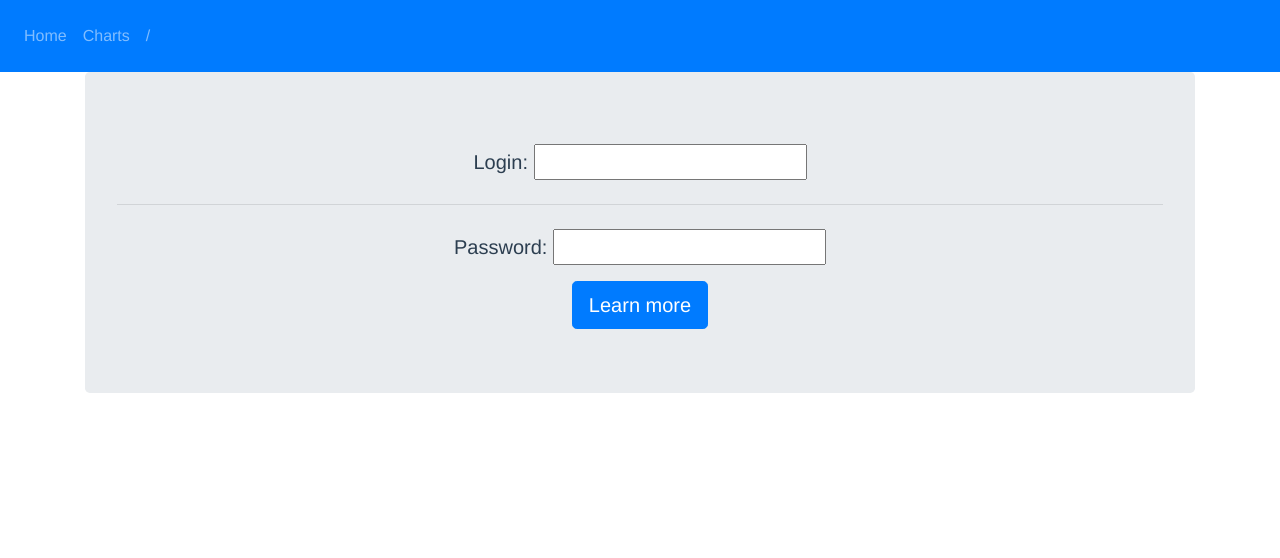
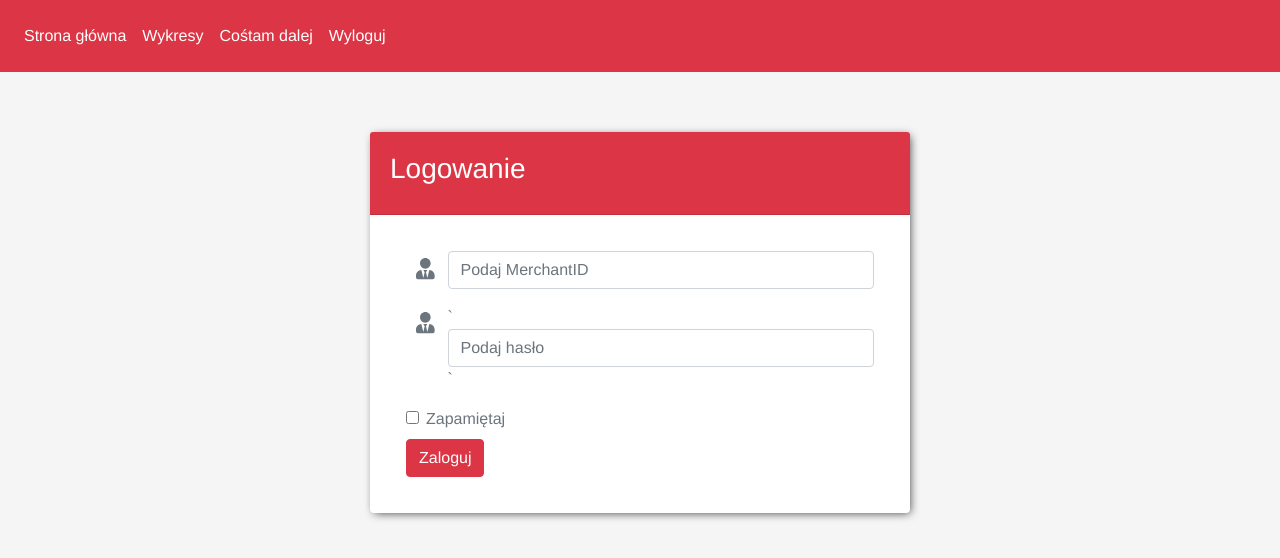
Before and after one commit to ethArek/vue-app-hackathon, a Vue app in the folder vue-app/: page /#/ in a window 1280 px wide. Shown: the top 558 px of the page. Built offline with nearby package versions, Linux system fonts and the light colour scheme.

Commit message:
test heroku

```diff
--- a/vue-app/index.html
+++ b/vue-app/index.html
@@ -4,6 +4,11 @@
     <meta charset="utf-8">
     <meta name="viewport" content="width=device-width,initial-scale=1.0">
     <link rel="stylesheet" href="https://stackpath.bootstrapcdn.com/bootstrap/4.3.1/css/bootstrap.min.css" integrity="sha384-ggOyR0iXCbMQv3Xipma34MD+dH/1fQ784/j6cY/iJTQUOhcWr7x9JvoRxT2MZw1T" crossorigin="anonymous">
+    <style>
+      body {
+        background-color: #f5f5f5;
+      }
+    </style>
     <title>vue-app</title>
   </head>
   <body>
--- a/vue-app/package.json
+++ b/vue-app/package.json
@@ -10,6 +10,9 @@
     "build": "node build/build.js"
   },
   "dependencies": {
+    "@fortawesome/fontawesome-svg-core": "^1.2.17",
+    "@fortawesome/free-solid-svg-icons": "^5.8.1",
+    "@fortawesome/vue-fontawesome": "^0.1.6",
     "bootstrap": "^4.3.1",
     "chart.js": "^2.8.0",
     "vue": "^2.5.2",
--- a/vue-app/src/App.vue
+++ b/vue-app/src/App.vue
@@ -31,7 +31,6 @@ export default {
   font-family: "Avenir", Helvetica, Arial, sans-serif;
   -webkit-font-smoothing: antialiased;
   -moz-osx-font-smoothing: grayscale;
-  text-align: center;
-  color: #2c3e50;
+  color: #6c757d;
 }
 </style>
--- a/vue-app/src/components/Chart.vue
+++ b/vue-app/src/components/Chart.vue
@@ -1,6 +1,13 @@
 <template>
   <div class="chart">
-    <canvas id="planet-chart"></canvas>
+    <div class="card">
+      <div class="card-header">
+        Jakiś tam wykres
+      </div>
+      <div class="card-body">
+        <canvas id="planet-chart"></canvas>
+      </div>
+    </div>
   </div>
 </template>
 
@@ -32,4 +39,14 @@ export default {
 </script>
 
 <!-- Add "scoped" attribute to limit CSS to this component only -->
-<style scoped></style>
+<style scoped>
+.chart {
+  margin-top: 20px;
+}
+
+.card {
+  -webkit-box-shadow: 2px 2px 10px -2px rgba(0, 0, 0, 0.75);
+  -moz-box-shadow: 2px 2px 10px -2px rgba(0, 0, 0, 0.75);
+  box-shadow: 2px 2px 10px -2px rgba(0, 0, 0, 0.75);
+}
+</style>
--- a/vue-app/src/components/Home.vue
+++ b/vue-app/src/components/Home.vue
@@ -1,17 +1,63 @@
 <template>
   <div id="app">
-    <div class="jumbotron">
-      <h1 class="display-4"></h1>
-      <p class="lead">
-        Login:
-        <input />
-      </p>
-      <hr class="my-4" />
-      <p class="lead">
-        Password:
-        <input />
-      </p>
-      <a class="btn btn-primary btn-lg" href="#" role="button">Learn more</a>
+    <div class="row">
+      <div class="col-3"></div>
+      <div class="col-6">
+        <div class="card border-0">
+          <div class="card-header bg-danger">
+            <h3 class="text-white">Logowanie</h3>
+          </div>
+          <div class="card-body">
+            <form class="p-3">
+              <div class="form-group">
+                <div class="row">
+                  <div class="col-1">
+                    <font-awesome-icon icon="user-tie" size="lg" />
+                  </div>
+                  <div class="col-11">
+                    <input
+                      type="email"
+                      class="form-control"
+                      id="exampleInputEmail1"
+                      aria-describedby="emailHelp"
+                      placeholder="Podaj MerchantID"
+                    />
+                  </div>
+                </div>
+              </div>
+              <div class="form-group">
+                <div class="row">
+                  <div class="col-1">
+                    <font-awesome-icon icon="user-tie" size="lg" />
+                  </div>
+                  <div class="col-11">
+                    `<input
+                      type="password"
+                      class="form-control"
+                      id="exampleInputPassword1"
+                      placeholder="Podaj hasło"
+                    />`
+                  </div>
+                </div>
+              </div>
+              <div class="form-check">
+                <input
+                  type="checkbox"
+                  class="form-check-input"
+                  id="exampleCheck1"
+                />
+                <label
+                  class="form-check-label text-muted mb-2"
+                  for="exampleCheck1"
+                >
+                  Zapamiętaj
+                </label>
+              </div>
+              <button type="submit" class="btn btn-danger">Zaloguj</button>
+            </form>
+          </div>
+        </div>
+      </div>
     </div>
   </div>
 </template>
@@ -29,4 +75,20 @@ export default {
 </script>
 
 <!-- Add "scoped" attribute to limit CSS to this component only -->
-<style scoped></style>
+<style scoped>
+.card {
+  margin-top: 60px;
+  -webkit-box-shadow: 2px 2px 10px -2px rgba(0, 0, 0, 0.75);
+  -moz-box-shadow: 2px 2px 10px -2px rgba(0, 0, 0, 0.75);
+  box-shadow: 2px 2px 10px -2px rgba(0, 0, 0, 0.75);
+}
+
+.card-header {
+  padding: 20px;
+}
+
+.col-1 {
+  padding-left: 25px;
+  padding-top: 7px;
+}
+</style>
--- a/vue-app/src/components/Navbar.vue
+++ b/vue-app/src/components/Navbar.vue
@@ -1,6 +1,6 @@
 <template>
   <div id="app">
-    <nav class="navbar navbar-expand-lg navbar-dark bg-primary">
+    <nav class="navbar navbar-expand-lg navbar-dark bg-danger navbar-white">
       <button
         class="navbar-toggler"
         type="button"
@@ -16,21 +16,31 @@
         <ul class="navbar-nav mr-auto">
           <li class="nav-item active">
             <router-link to="/">
-              <a class="nav-link pt-3 pb-3" href="#">
-                Home <span class="sr-only">(current)</span>
+              <a class="nav-link pt-3 pb-3 navbar-white" href="#">
+                Strona główna <span class="sr-only">(current)</span>
               </a>
             </router-link>
           </li>
 
           <li class="nav-item">
             <router-link to="/chart">
-              <a class="nav-link pt-3 pb-3" href="#">Charts</a>
+              <a class="nav-link pt-3 pb-3 navbar-white" href="#">Wykresy</a>
             </router-link>
           </li>
 
           <li class="nav-item">
             <router-link to="/test">
-              <a class="nav-link pt-3 pb-3" href="#">/</a>
+              <a class="nav-link pt-3 pb-3 navbar-white" href="#">
+                Cośtam dalej
+              </a>
+            </router-link>
+          </li>
+
+          <li class="nav-item">
+            <router-link to="/wyloguj">
+              <a class="nav-link pt-3 pb-3 navbar-white" href="#">
+                Wyloguj
+              </a>
             </router-link>
           </li>
         </ul>
@@ -52,4 +62,8 @@ export default {
 </script>
 
 <!-- Add "scoped" attribute to limit CSS to this component only -->
-<style scoped></style>
+<style scoped>
+.navbar-white {
+  color: white !important;
+}
+</style>
--- a/vue-app/src/main.js
+++ b/vue-app/src/main.js
@@ -3,6 +3,13 @@
 import Vue from "vue";
 import App from "./App";
 import router from "./router";
+import { library } from "@fortawesome/fontawesome-svg-core";
+import { fas } from "@fortawesome/free-solid-svg-icons";
+import { FontAwesomeIcon } from "@fortawesome/vue-fontawesome";
+
+library.add(fas);
+
+Vue.component("font-awesome-icon", FontAwesomeIcon);
 
 Vue.config.productionTip = false;
 
```
Also changed, not shown: 2 other files (tests, documents, lock files or other folders).
